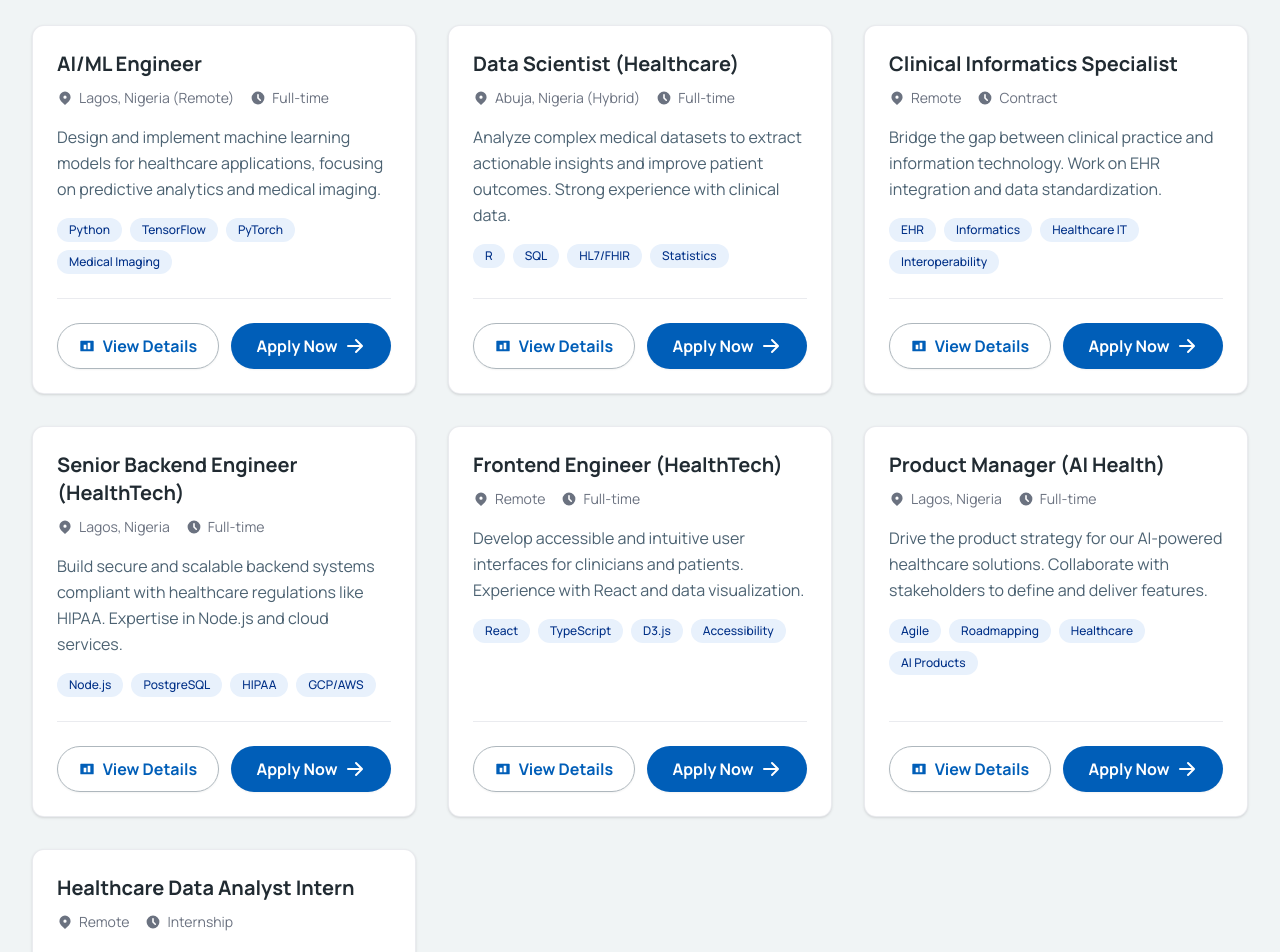
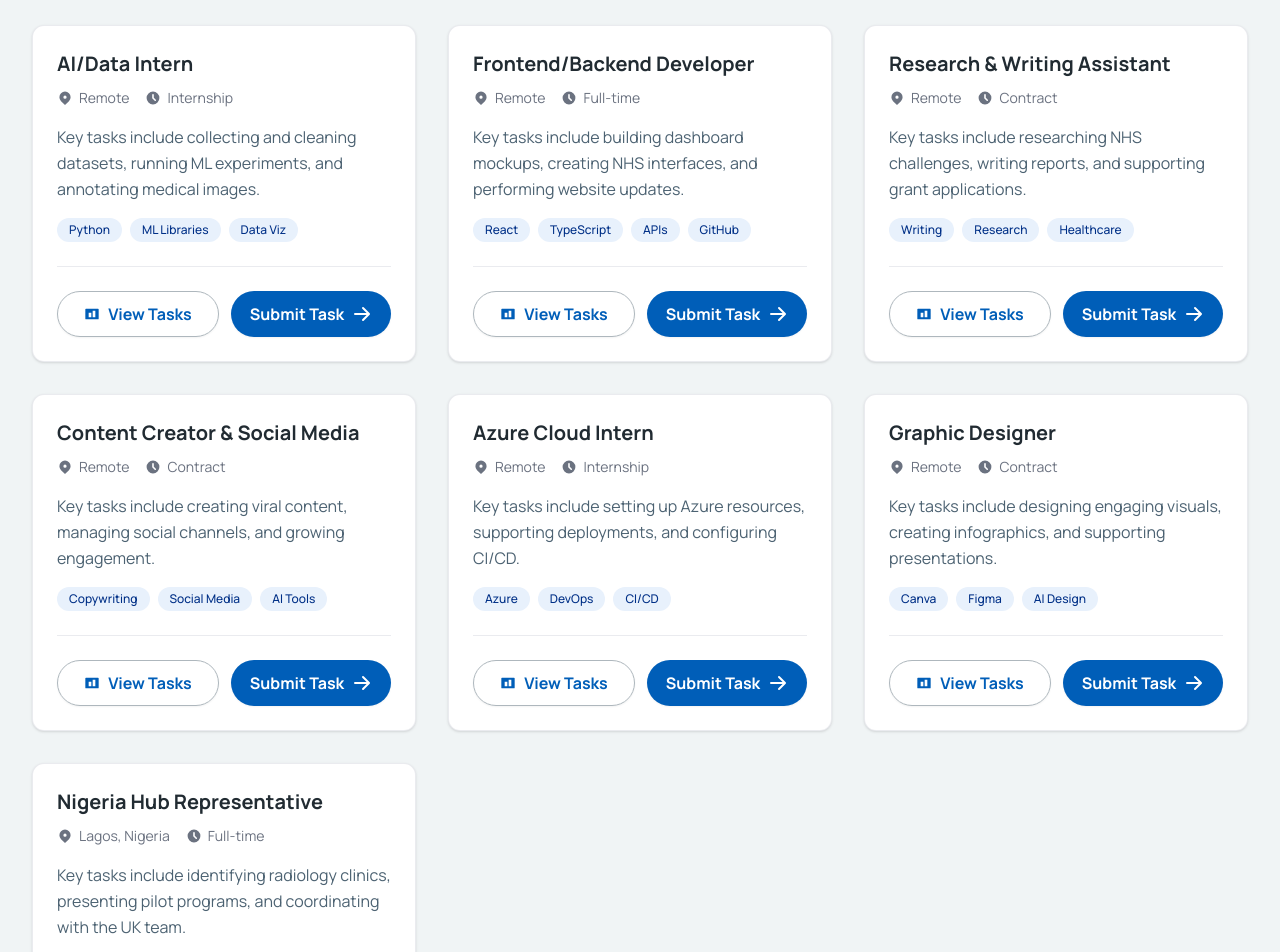
Before and after one commit to emmaessiet2011/job-hub, a React (Vite) app: page / in a window 1280 px wide. Shown: the part 4180-5132 px from the top of the page. Built offline with nearby package versions, Linux system fonts and the light colour scheme.

Commit message:
Nigerian Job Hub

```diff
--- a/components/FocusAreas.tsx
+++ b/components/FocusAreas.tsx
@@ -111,15 +111,15 @@ const FocusAreas: React.FC = () => {
                                 className="group/trello flex-1 inline-flex items-center justify-center gap-2 px-4 py-3 font-semibold text-nhs-blue border-2 border-nhs-blue rounded-full shadow-sm transition-all duration-200 hover:bg-nhs-blue hover:text-white"
                             >
                                 <TrelloIcon className="transition-transform duration-200 group-hover/trello:scale-110" />
-                                <span>View on Trello</span>
+                                <span>View Tasks</span>
                             </a>
                             <a
                                 href={APPLY_LINK}
                                 target="_blank"
                                 rel="noopener noreferrer"
-                                className="group/button flex-1 inline-flex items-center justify-center gap-2 px-4 py-3 font-bold text-white bg-nhs-blue rounded-full shadow-sm transition-colors duration-200 hover:bg-nhs-blue-dark"
+                                className="group/button flex-1 inline-flex items-center justify-center gap-2 px-4 py-3 font-bold text-white bg-nhs-blue rounded-full shadow-sm transition-colors duration-200 hover:bg-nhs-blue-dark text-center"
                             >
-                                <span>Submit Your Task</span>
+                                <span>Submit Task</span>
                                 <ArrowRightIcon className="transition-transform duration-200 group-hover/button:translate-x-1" />
                             </a>
                         </div>
--- a/components/JobCard.tsx
+++ b/components/JobCard.tsx
@@ -1,4 +1,3 @@
-
 import React from 'react';
 import { Job } from '../types';
 import { TRELLO_LINK, APPLY_LINK } from '../constants';
@@ -48,15 +47,15 @@ const JobCard: React.FC<JobCardProps> = ({ job }) => {
           className="group/trello flex-1 inline-flex items-center justify-center gap-2 px-4 py-2.5 font-semibold text-nhs-blue border border-nhs-grey rounded-full shadow-sm transition-all duration-200 hover:bg-nhs-blue-light hover:border-nhs-blue"
         >
           <TrelloIcon className="transition-transform duration-200 group-hover/trello:scale-110" />
-          <span>View Details</span>
+          <span>View Tasks</span>
         </a>
         <a
           href={APPLY_LINK}
           target="_blank"
           rel="noopener noreferrer"
-          className="group/button flex-1 inline-flex items-center justify-center gap-2 px-4 py-2.5 font-bold text-white bg-nhs-blue rounded-full shadow-sm transition-colors duration-200 hover:bg-nhs-blue-dark"
+          className="group/button flex-1 inline-flex items-center justify-center gap-2 px-4 py-2.5 font-bold text-white bg-nhs-blue rounded-full shadow-sm transition-colors duration-200 hover:bg-nhs-blue-dark text-center"
         >
-          <span>Apply Now</span>
+          <span>Submit Task</span>
           <ArrowRightIcon className="transition-transform duration-200 group-hover/button:translate-x-1" />
         </a>
       </div>
--- a/components/JobListing.tsx
+++ b/components/JobListing.tsx
@@ -30,7 +30,7 @@ const JobListing: React.FC = () => {
         <section ref={sectionRef}>
             <SectionHeader
                 title="Available Roles"
-                subtitle="We're looking for talented individuals to join our mission. Explore the roles below."
+                subtitle="Join our team and gain valuable experience in healthcare AI"
                 className={`transition-all duration-700 ease-out ${
                     isVisible ? 'opacity-100 translate-y-0' : 'opacity-0 translate-y-8'
                 }`}
--- a/constants.ts
+++ b/constants.ts
@@ -9,58 +9,58 @@ export const FILTER_OPTIONS: FilterType[] = ['All', 'Full-time', 'Contract', 'In
 export const JOB_ROLES: Job[] = [
   {
     id: 1,
-    title: 'AI/ML Engineer',
-    location: 'Lagos, Nigeria (Remote)',
-    type: 'Full-time',
-    description: 'Design and implement machine learning models for healthcare applications, focusing on predictive analytics and medical imaging.',
-    tags: ['Python', 'TensorFlow', 'PyTorch', 'Medical Imaging'],
+    title: 'AI/Data Intern',
+    location: 'Remote',
+    type: 'Internship',
+    description: 'Key tasks include collecting and cleaning datasets, running ML experiments, and annotating medical images.',
+    tags: ['Python', 'ML Libraries', 'Data Viz'],
   },
   {
     id: 2,
-    title: 'Data Scientist (Healthcare)',
-    location: 'Abuja, Nigeria (Hybrid)',
+    title: 'Frontend/Backend Developer',
+    location: 'Remote',
     type: 'Full-time',
-    description: 'Analyze complex medical datasets to extract actionable insights and improve patient outcomes. Strong experience with clinical data.',
-    tags: ['R', 'SQL', 'HL7/FHIR', 'Statistics'],
+    description: 'Key tasks include building dashboard mockups, creating NHS interfaces, and performing website updates.',
+    tags: ['React', 'TypeScript', 'APIs', 'GitHub'],
   },
    {
     id: 3,
-    title: 'Clinical Informatics Specialist',
+    title: 'Research & Writing Assistant',
     location: 'Remote',
     type: 'Contract',
-    description: 'Bridge the gap between clinical practice and information technology. Work on EHR integration and data standardization.',
-    tags: ['EHR', 'Informatics', 'Healthcare IT', 'Interoperability'],
+    description: 'Key tasks include researching NHS challenges, writing reports, and supporting grant applications.',
+    tags: ['Writing', 'Research', 'Healthcare'],
   },
   {
     id: 4,
-    title: 'Senior Backend Engineer (HealthTech)',
-    location: 'Lagos, Nigeria',
-    type: 'Full-time',
-    description: 'Build secure and scalable backend systems compliant with healthcare regulations like HIPAA. Expertise in Node.js and cloud services.',
-    tags: ['Node.js', 'PostgreSQL', 'HIPAA', 'GCP/AWS'],
+    title: 'Content Creator & Social Media',
+    location: 'Remote',
+    type: 'Contract',
+    description: 'Key tasks include creating viral content, managing social channels, and growing engagement.',
+    tags: ['Copywriting', 'Social Media', 'AI Tools'],
   },
   {
     id: 5,
-    title: 'Frontend Engineer (HealthTech)',
+    title: 'Azure Cloud Intern',
     location: 'Remote',
-    type: 'Full-time',
-    description: 'Develop accessible and intuitive user interfaces for clinicians and patients. Experience with React and data visualization.',
-    tags: ['React', 'TypeScript', 'D3.js', 'Accessibility'],
+    type: 'Internship',
+    description: 'Key tasks include setting up Azure resources, supporting deployments, and configuring CI/CD.',
+    tags: ['Azure', 'DevOps', 'CI/CD'],
   },
   {
     id: 6,
-    title: 'Product Manager (AI Health)',
-    location: 'Lagos, Nigeria',
-    type: 'Full-time',
-    description: 'Drive the product strategy for our AI-powered healthcare solutions. Collaborate with stakeholders to define and deliver features.',
-    tags: ['Agile', 'Roadmapping', 'Healthcare', 'AI Products'],
+    title: 'Graphic Designer',
+    location: 'Remote',
+    type: 'Contract',
+    description: 'Key tasks include designing engaging visuals, creating infographics, and supporting presentations.',
+    tags: ['Canva', 'Figma', 'AI Design'],
   },
   {
     id: 7,
-    title: 'Healthcare Data Analyst Intern',
-    location: 'Remote',
-    type: 'Internship',
-    description: 'Support our data science team with data cleaning, analysis, and visualization tasks. A great opportunity to learn about HealthTech.',
-    tags: ['SQL', 'Excel', 'Tableau', 'Learning'],
+    title: 'Nigeria Hub Representative',
+    location: 'Lagos, Nigeria',
+    type: 'Full-time',
+    description: 'Key tasks include identifying radiology clinics, presenting pilot programs, and coordinating with the UK team.',
+    tags: ['Healthcare', 'Networking', 'Business Dev'],
   },
 ];
```
